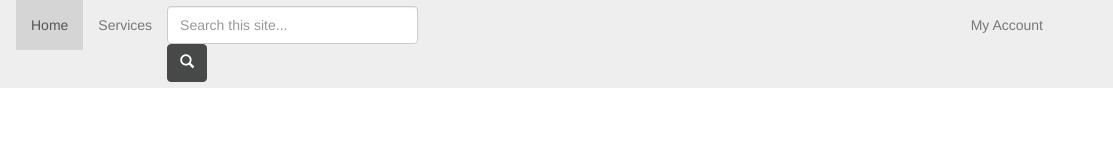
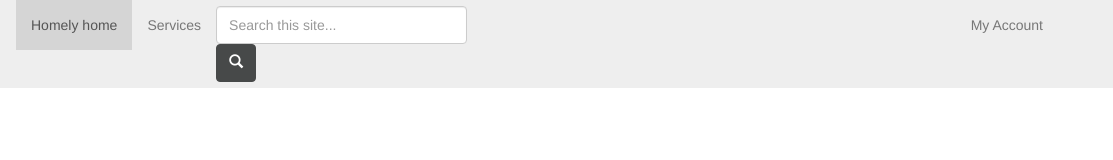
Before and after one commit to Prieena/html5-css3, a plain HTML site: page index.html in a window 1280 px wide. Shown: the full height of the page, 167-1280 px from the left. Drawn offline with nearby package versions, Linux system fonts and the light colour scheme.

Commit message:
change a word

```diff
--- a/index.html
+++ b/index.html
@@ -32,7 +32,7 @@
 					<div class="nav-collapse collapse navbar-responsive-collapse">
 						<ul class="nav navbar-nav">
 							<li class="active">
-							<a href="#">Home</a>
+							<a href="#">Homely home</a>
 							</li>
 							<li><a href="#">Services</a>
 							</li>
```
